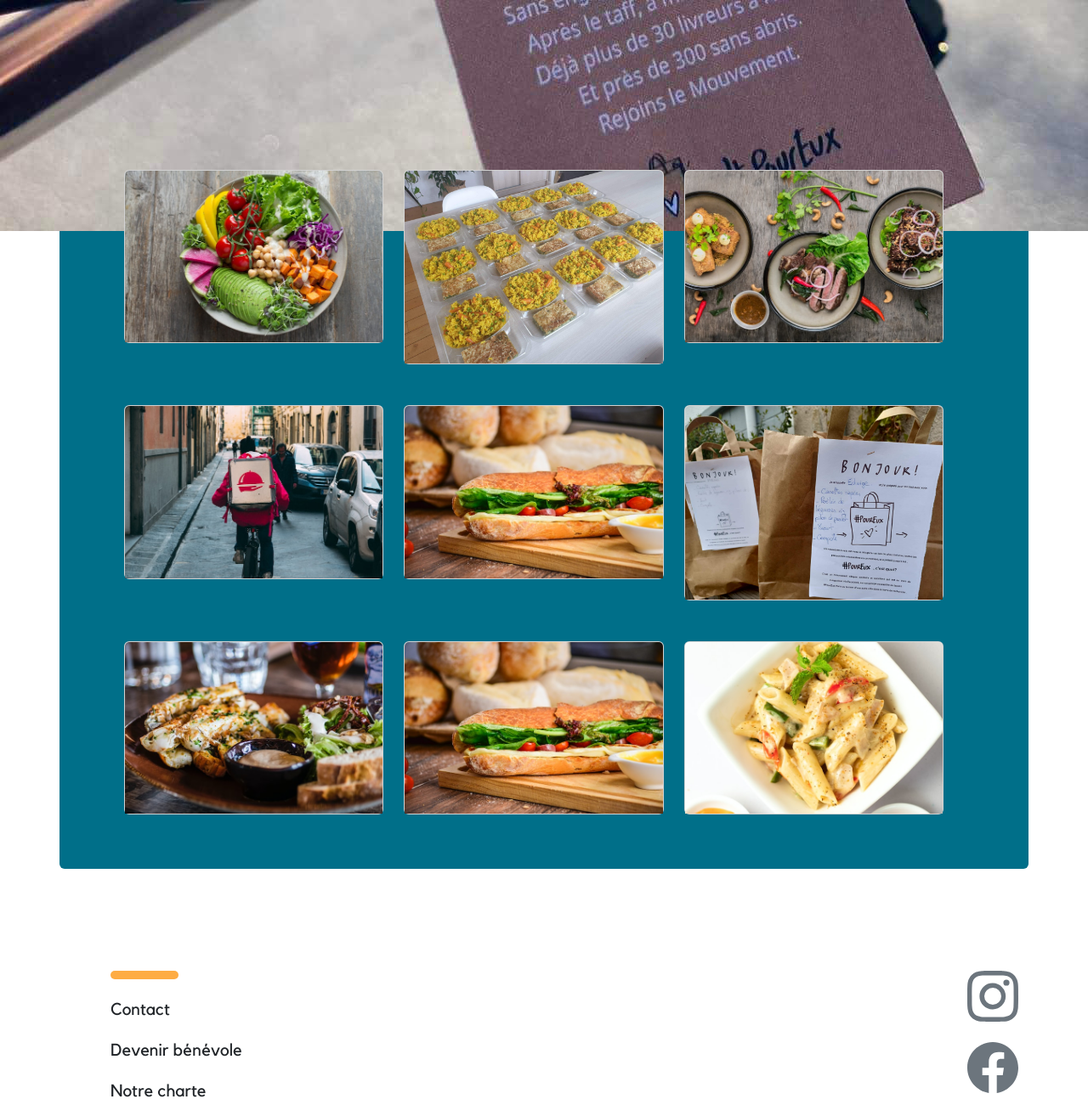
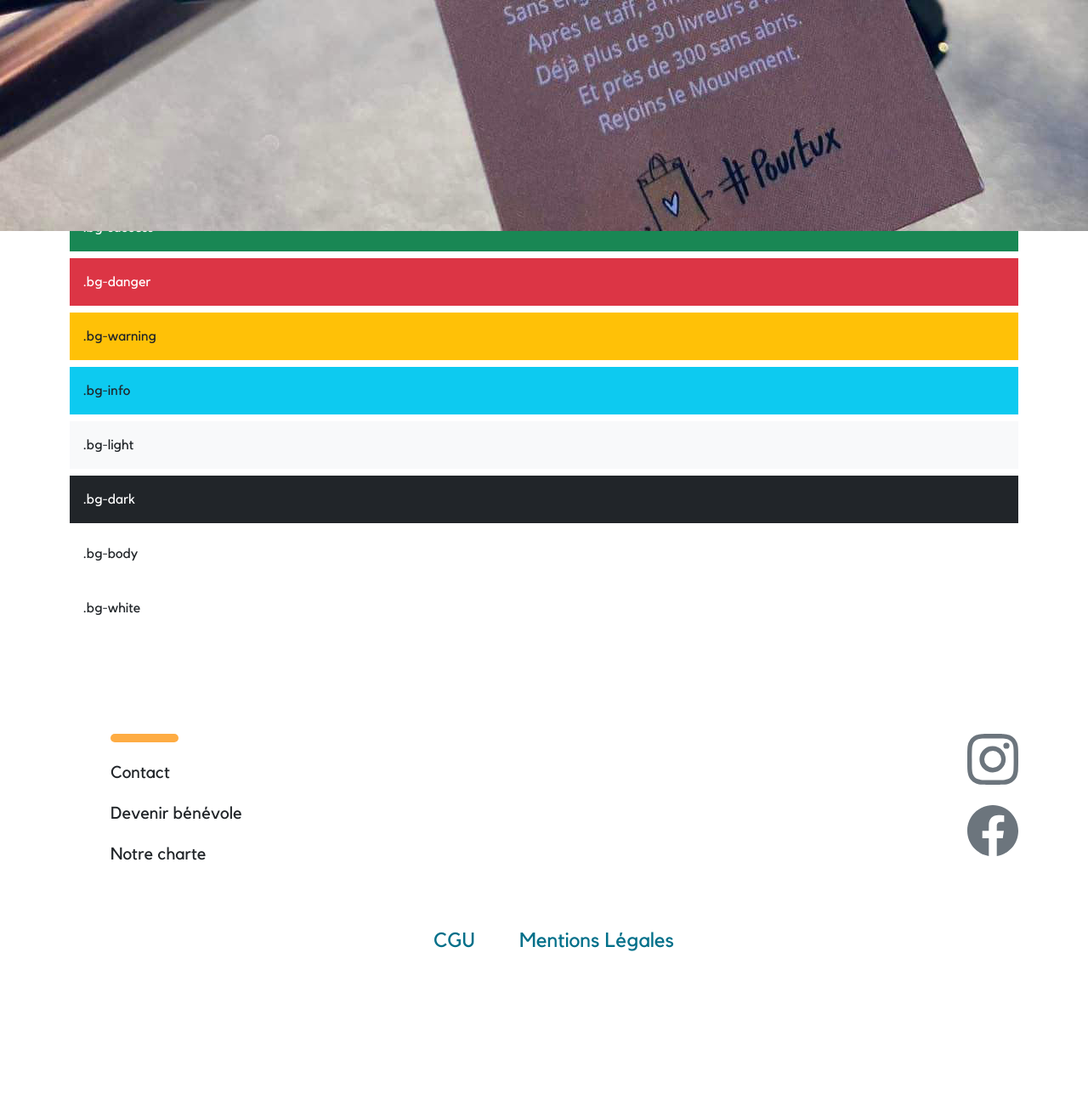
Before and after one commit to mustaphazahiri/poureux, a PHP site: page / in a window 1280 px wide. Shown: the part 688-1982 px from the top of the page at 85% size. After the commit the page ends 1808 px from the top, so only its background shows below. Run offline with PHP 8.4, Linux system fonts and the light colour scheme; some libraries are stand-ins or nearby versions.

Commit message:
add getUtilisateurs function

```diff
--- a/models/Administrateur/Administrateur.model.php
+++ b/models/Administrateur/Administrateur.model.php
@@ -5,7 +5,9 @@ class AdministrateurManager extends MainManager
 {
     public function getUtilisateurs()
     {
-        $req = $this->getBdd()->prepare("SELECT *, role.nom_role as id_role FROM user inner join role on user.id_role=role.id_role");
+        $req = $this->getBdd()->prepare("SELECT nom_user, prenom_user, adresse, cp, ville, telephone, is_valid, role.nom_role from user
+            INNER JOIN user_role on user.id_user = user_role.id_user
+            INNER JOIN role ON user_role.id_role = role.id_role");
         $req->execute();
         $datas = $req->fetchAll(PDO::FETCH_ASSOC);
         $req->closeCursor();
@@ -25,7 +27,7 @@ class AdministrateurManager extends MainManager
 
     public function bdActivationCompte($login, $is_valid)
     {
-        $req = "UPDATE user set is_valid = :is_valid WHERE email = :login";
+        $req = "UPDATE user set is_valid = :is_valid WHERE email = :login"; //UPDATE `user` SET `is_valid` = '1' WHERE `user`.`id_user` = 29;
         $stmt = $this->getBdd()->prepare($req);
         $stmt->bindValue(":login", $login, PDO::PARAM_STR);
         $stmt->bindValue(":is_valid", $is_valid, PDO::PARAM_STR);
--- a/views/Visiteur/accueil.view.php
+++ b/views/Visiteur/accueil.view.php
@@ -43,7 +43,7 @@
     </div>
   </div>
 </div> -->
-<div class="div__mosaic p-3 my-4 rounded container">
+<!-- <div class="div__mosaic p-3 my-4 rounded container">
   <div class="row my-5 mx-5">
     <div class="row row-cols-1 row-cols-md-3">
       <div class="col">
@@ -122,4 +122,16 @@
       </div>
     </div>
   </div>
+</div> -->
+<div class="container">
+  <div class="p-3 mb-2 bg-primary text-white">.bg-primary</div>
+  <div class="p-3 mb-2 bg-secondary text-white">.bg-secondary</div>
+  <div class="p-3 mb-2 bg-success text-white">.bg-success</div>
+  <div class="p-3 mb-2 bg-danger text-white">.bg-danger</div>
+  <div class="p-3 mb-2 bg-warning text-dark">.bg-warning</div>
+  <div class="p-3 mb-2 bg-info text-dark">.bg-info</div>
+  <div class="p-3 mb-2 bg-light text-dark">.bg-light</div>
+  <div class="p-3 mb-2 bg-dark text-white">.bg-dark</div>
+  <div class="p-3 mb-2 bg-body text-dark">.bg-body</div>
+  <div class="p-3 mb-2 bg-white text-dark">.bg-white</div>
 </div>
--- a/views/common/footer.php
+++ b/views/common/footer.php
@@ -9,17 +9,17 @@
                 <a class="text-decoration-none text-dark" href="<?= URL; ?>contact">
                     <h5 class="my-4 mx-5">Contact</h5>
                 </a>
-                <a class="text-decoration-none text-dark" href="<?= URL; ?>connexion">
+                <a class="text-decoration-none text-dark" href="<?= URL; ?>inscription">
                     <h5 class="my-4 mx-5">Devenir bénévole</h5>
                 </a>
-                <a class="text-decoration-none text-dark" href="<?= URL; ?>contact">
+                <a class="text-decoration-none text-dark" href="<?= URL; ?>lecollectif#charte__collectif">
                     <h5 class="my-4 mx-5">Notre charte</h5>
                 </a>
 
             </div>
             <div class="col-3 col-md mb-5">
-                <a href="cgu" class="mx-5 cgu"><span>CGU</span></a>
-                <a href="mentions" class="cgu"><span>Mentions Légales</span></a>
+                <a href="<?= URL; ?>cgu" class="mx-5 cgu"><span>CGU</span></a>
+                <a href="<?= URL; ?>mentions" class="cgu"><span>Mentions Légales</span></a>
 
             </div>
             <div class="col-6 col-md">
--- a/views/common/header.php
+++ b/views/common/header.php
@@ -83,7 +83,7 @@
                     <div class="login__social">
                         <!-- lien pour se connecter -->
                         <?php if (empty($_SESSION['profil'])) : ?>
-                            <a type="button" class="btn text-white " href="connexion">
+                            <a type="button" class="btn text-white " href="<?= URL; ?>connexion">
                                 <svg xmlns="http://www.w3.org/2000/svg" width="30" height="30" fill="currentColor" class="bi bi-person" viewBox="0 0 16 16">
                                     <path d="M8 8a3 3 0 1 0 0-6 3 3 0 0 0 0 6zm2-3a2 2 0 1 1-4 0 2 2 0 0 1 4 0zm4 8c0 1-1 1-1 1H3s-1 0-1-1 1-4 6-4 6 3 6 4zm-1-.004c-.001-.246-.154-.986-.832-1.664C11.516 10.68 10.289 10 8 10c-2.29 0-3.516.68-4.168 1.332-.678.678-.83 1.418-.832 1.664h10z" />
                                 </svg>
--- a/views/common/header2.php
+++ b/views/common/header2.php
@@ -39,7 +39,7 @@
                 <div class="login__social">
                     <!-- lien pour se connecter -->
                     <?php if (!Securite::isConnected()) : ?>
-                        <a type="button" class="btn text-white" href="connexion">
+                        <a type="button" class="btn text-white" href="<?= URL; ?>connexion">
                             <svg xmlns="http://www.w3.org/2000/svg" width="40" height="40" fill="currentColor" class="bi bi-person" viewBox="0 0 16 16">
                                 <path d="M8 8a3 3 0 1 0 0-6 3 3 0 0 0 0 6zm2-3a2 2 0 1 1-4 0 2 2 0 0 1 4 0zm4 8c0 1-1 1-1 1H3s-1 0-1-1 1-4 6-4 6 3 6 4zm-1-.004c-.001-.246-.154-.986-.832-1.664C11.516 10.68 10.289 10 8 10c-2.29 0-3.516.68-4.168 1.332-.678.678-.83 1.418-.832 1.664h10z" />
                             </svg>
```
Also changed, not shown: public/Assets/images/connexion__view.PNG (added), public/Assets/images/login__html.PNG (added), public/Assets/images/nousrejoindre.PNG (added), public/Assets/images/page__inscription.PNG (added), public/Assets/images/page_login.PNG (added).
